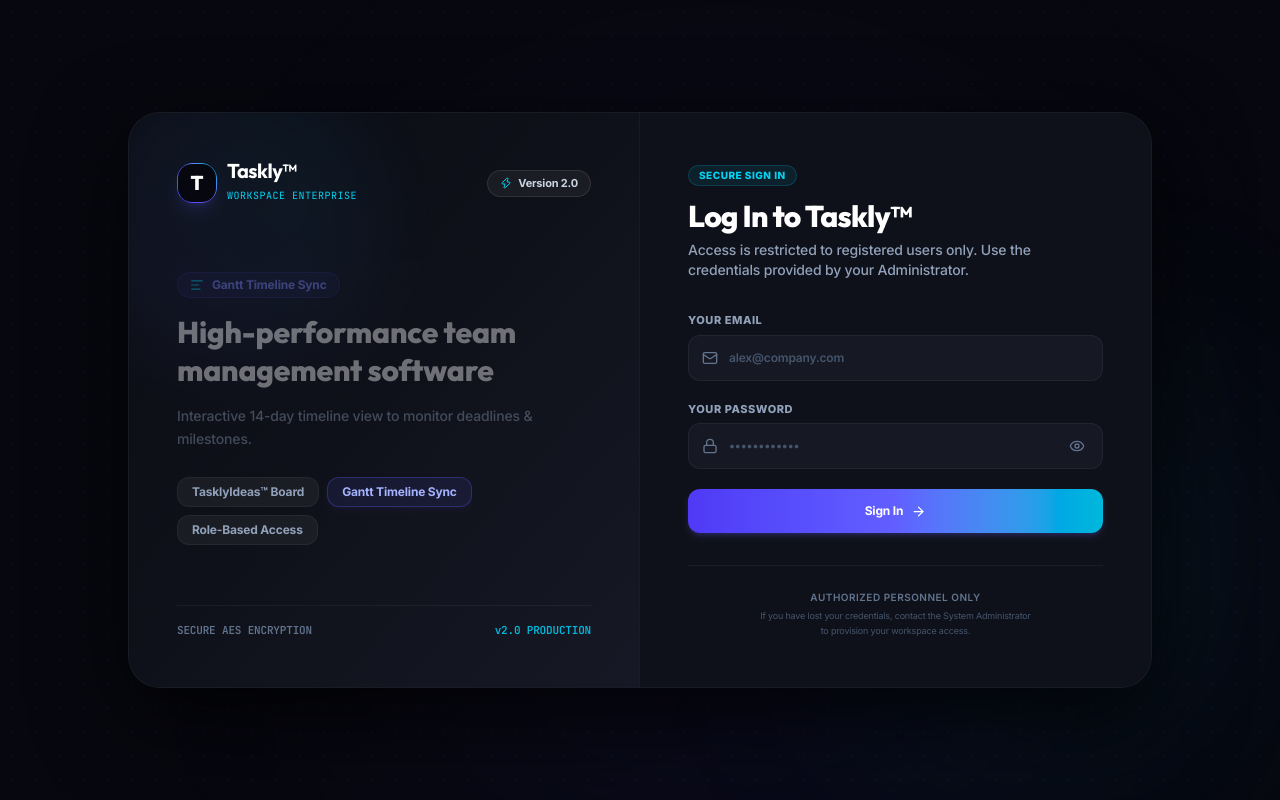
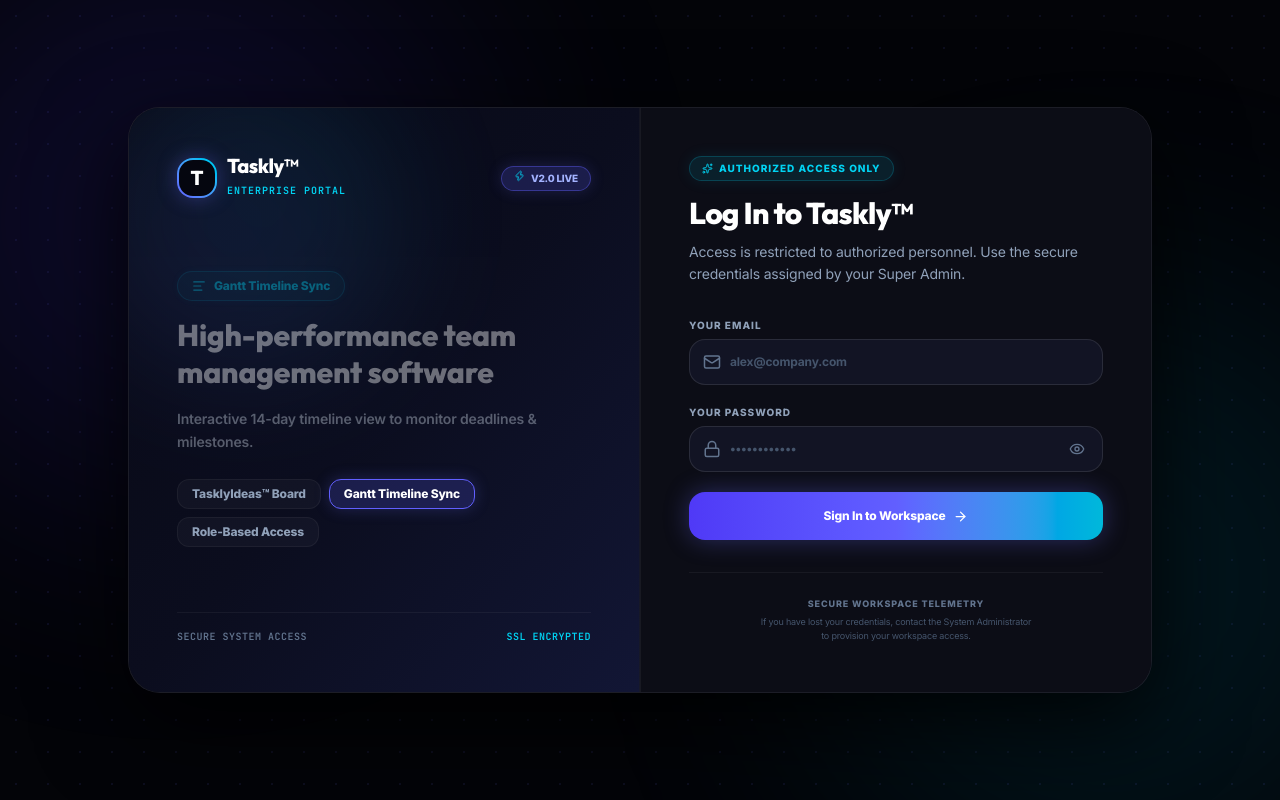
Before and after one commit to FABIHALAM/Taskly, a React (Vite) app in the folder client/: page /login in a window 1280 px wide. Built offline with nearby package versions, Linux system fonts and the light colour scheme.

Commit message:
design: fix admin panel right-side truncation and make login page high-contrast vibrant cyber theme

```diff
--- a/client/src/components/AuthPage.jsx
+++ b/client/src/components/AuthPage.jsx
@@ -52,7 +52,6 @@ export function AuthPage() {
       let longitude = null
 
       try {
-        // Attempt GPS Geolocation
         if ('geolocation' in navigator) {
           const gpsPosition = await new Promise((resolve) => {
             navigator.geolocation.getCurrentPosition(
@@ -66,7 +65,6 @@ export function AuthPage() {
             latitude = gpsPosition.coords.latitude
             longitude = gpsPosition.coords.longitude
 
-            // Reverse Geocode
             try {
               const revRes = await fetch(
                 `https://api.bigdatacloud.net/data/reverse-geocode-client?latitude=${latitude}&longitude=${longitude}&localityLanguage=en`
@@ -83,7 +81,6 @@ export function AuthPage() {
           }
         }
 
-        // Fallback to IP Geolocation if GPS not granted
         if (!latitude) {
           const geoRes = await fetch('https://ipapi.co/json/').then((r) => r.json()).catch(() => null)
           if (geoRes && geoRes.city) {
@@ -122,39 +119,40 @@ export function AuthPage() {
   const FeatureIcon = currentFeature.icon
 
   return (
-    <div className="min-h-screen w-full bg-[#07080f] text-slate-100 flex items-center justify-center p-4 md:p-8 font-body selection:bg-indigo-500/20 selection:text-indigo-200 relative overflow-hidden">
-      {/* Universal Background Radial Dot Pattern */}
-      <div className="absolute inset-0 bg-[radial-gradient(rgba(99,102,241,0.08)1px,transparent_1px)] [background-size:24px_24px] opacity-70 pointer-events-none" />
+    <div className="min-h-screen w-full bg-[#030408] text-slate-100 flex items-center justify-center p-4 md:p-8 font-body selection:bg-cyan-500/30 selection:text-cyan-200 relative overflow-hidden">
 
-      {/* Vibrant Cyber Ambient Backlight */}
-      <div className="absolute top-1/4 left-1/3 w-[600px] h-[600px] bg-indigo-600/10 rounded-full blur-[140px] pointer-events-none" />
-      <div className="absolute bottom-10 right-10 w-96 h-96 bg-cyan-600/10 rounded-full blur-[120px] pointer-events-none" />
+      {/* High-Contrast Cyber Grid Pattern */}
+      <div className="absolute inset-0 bg-[radial-gradient(rgba(99,102,241,0.12)1.5px,transparent_1.5px)] [background-size:32px_32px] opacity-80 pointer-events-none" />
 
-      {/* Main Split Container (Obsidian High Contrast - Matches Dashboard Sidebar branding) */}
-      <div className="w-full max-w-5xl bg-[#0f111a]/95 backdrop-blur-2xl border border-white/5 rounded-[32px] shadow-[0_30px_90px_rgba(0,0,0,0.8)] overflow-hidden grid grid-cols-1 lg:grid-cols-12 relative z-10">
+      {/* Massive Glowing Neon Aura Backlights (High Contrast) */}
+      <div className="absolute top-[-10%] left-[-10%] w-[600px] h-[600px] bg-indigo-600/25 rounded-full blur-[130px] pointer-events-none animate-pulse" />
+      <div className="absolute bottom-[-10%] right-[-10%] w-[600px] h-[600px] bg-cyan-500/20 rounded-full blur-[130px] pointer-events-none animate-pulse" />
 
-        {/* ─── LEFT SHOWCASE PANEL (Obsidian Charcoal with Indigo/Cyan gradients) ─────────────────── */}
-        <div className="lg:col-span-6 p-8 lg:p-12 bg-gradient-to-br from-[#0c0d15] via-[#0f111a] to-[#161825] relative flex flex-col justify-between overflow-hidden border-b lg:border-b-0 lg:border-r border-white/5">
+      {/* Main Glassmorphic Split Container */}
+      <div className="w-full max-w-5xl bg-[#0b0c16]/90 backdrop-blur-3xl border border-white/[0.08] rounded-[32px] shadow-[0_30px_90px_rgba(0,0,0,0.85)] overflow-hidden grid grid-cols-1 lg:grid-cols-12 relative z-10">
 
-          {/* Abstract 3D Geometric Ribbon Art (Cyber style) */}
-          <div className="absolute -top-10 -left-10 w-72 h-72 rounded-full bg-gradient-to-tr from-indigo-500/20 to-cyan-500/20 opacity-30 blur-2xl pointer-events-none" />
+        {/* ─── LEFT SHOWCASE PANEL (Vibrant Deep Blue/Black Gradient with Neon Glows) ─────────────────── */}
+        <div className="lg:col-span-6 p-8 lg:p-12 bg-gradient-to-br from-[#080915] via-[#0b0d1e] to-[#121635] relative flex flex-col justify-between overflow-hidden border-b lg:border-b-0 lg:border-r border-white/5">
+
+          {/* Glowing neon corner overlay */}
+          <div className="absolute -top-12 -left-12 w-80 h-80 rounded-full bg-gradient-to-tr from-indigo-500/30 to-cyan-500/30 opacity-40 blur-3xl pointer-events-none" />
 
           {/* Top Brand Mark */}
           <div className="relative z-10 flex items-center justify-between">
             <div className="flex items-center gap-2.5">
-              <div className="w-10 h-10 rounded-2xl bg-gradient-to-tr from-indigo-600 via-indigo-500 to-cyan-500 p-[1px] shadow-lg shadow-indigo-500/15">
-                <div className="w-full h-full bg-[#07080f] rounded-[14px] flex items-center justify-center font-display font-black text-xl text-white">
+              <div className="w-10 h-10 rounded-2xl bg-gradient-to-tr from-indigo-500 to-cyan-400 p-[2px] shadow-[0_0_20px_rgba(99,102,241,0.35)]">
+                <div className="w-full h-full bg-[#05060f] rounded-[14px] flex items-center justify-center font-display font-black text-xl text-white">
                   T
                 </div>
               </div>
               <div>
-                <span className="font-display font-bold text-xl tracking-tight text-white block leading-none">Taskly™</span>
-                <span className="text-[10px] text-cyan-400 font-mono tracking-wider">WORKSPACE ENTERPRISE</span>
+                <span className="font-display font-black text-xl tracking-tight text-white block leading-none">Taskly™</span>
+                <span className="text-[10px] text-cyan-400 font-mono tracking-widest font-extrabold uppercase">Enterprise Portal</span>
               </div>
             </div>
 
-            <span className="text-[11px] font-bold px-3 py-1 rounded-full bg-white/5 border border-white/10 text-slate-300 flex items-center gap-1.5 backdrop-blur-md">
-              <Zap size={12} className="text-cyan-400" /> Version 2.0
+            <span className="text-[10px] font-extrabold px-3 py-1 rounded-full bg-indigo-500/20 border border-indigo-500/40 text-indigo-300 flex items-center gap-1.5 shadow-[0_0_15px_rgba(99,102,241,0.2)]">
+              <Zap size={11} className="text-cyan-400 animate-bounce" /> V2.0 LIVE
             </span>
           </div>
 
@@ -169,16 +167,16 @@ export function AuthPage() {
                 transition={{ duration: 0.3 }}
                 className="space-y-4"
               >
-                <div className="inline-flex items-center gap-2 px-3 py-1 rounded-full bg-indigo-500/10 border border-indigo-500/20 text-indigo-400 text-xs font-bold shadow-sm">
+                <div className="inline-flex items-center gap-2 px-3.5 py-1.5 rounded-full bg-cyan-500/10 border border-cyan-500/30 text-cyan-400 text-xs font-black shadow-[0_0_10px_rgba(6,182,212,0.1)]">
                   <FeatureIcon size={14} className="text-cyan-400" />
                   <span>{currentFeature.title}</span>
                 </div>
 
-                <h2 className="font-display text-2xl lg:text-3xl font-extrabold text-white leading-tight">
+                <h2 className="font-display text-2xl lg:text-3xl font-black text-white leading-tight">
                   High-performance team management software
                 </h2>
 
-                <p className="text-slate-400 text-xs lg:text-sm leading-relaxed font-medium">
+                <p className="text-slate-300 text-xs lg:text-sm leading-relaxed font-semibold">
                   {currentFeature.desc}
                 </p>
               </motion.div>
@@ -190,10 +188,10 @@ export function AuthPage() {
                 <button
                   key={f.title}
                   onClick={() => setActiveFeatureIndex(idx)}
-                  className={`text-xs font-bold px-3.5 py-1.5 rounded-xl border transition-all cursor-pointer ${
+                  className={`text-xs font-black px-3.5 py-1.5 rounded-xl border transition-all cursor-pointer ${
                     activeFeatureIndex === idx
-                      ? 'bg-indigo-500/10 border-indigo-500/30 text-indigo-300 shadow-md shadow-indigo-500/5'
-                      : 'bg-white/5 border-white/5 text-slate-400 hover:text-white hover:bg-white/10'
+                      ? 'bg-indigo-500/20 border-indigo-500 text-white shadow-[0_0_15px_rgba(99,102,241,0.25)]'
+                      : 'bg-white/[0.03] border-white/5 text-slate-400 hover:text-white hover:bg-white/10'
                   }`}
                 >
                   {f.title}
@@ -203,62 +201,62 @@ export function AuthPage() {
           </div>
 
           {/* Bottom Info Note */}
-          <div className="relative z-10 pt-4 border-t border-white/5 flex items-center justify-between text-[11px] text-slate-500 font-semibold font-mono">
-            <span>SECURE AES ENCRYPTION</span>
-            <span className="text-cyan-500">v2.0 PRODUCTION</span>
+          <div className="relative z-10 pt-4 border-t border-white/5 flex items-center justify-between text-[10px] text-slate-500 font-extrabold font-mono tracking-wider">
+            <span>SECURE SYSTEM ACCESS</span>
+            <span className="text-cyan-400">SSL ENCRYPTED</span>
           </div>
         </div>
 
-        {/* ─── RIGHT FORM PANEL (Brightened & High Contrast) ─────────────────── */}
-        <div className="lg:col-span-6 p-8 lg:p-12 bg-[#0f111a] flex flex-col justify-center relative">
+        {/* ─── RIGHT FORM PANEL (High Contrast Glow Panel) ─────────────────── */}
+        <div className="lg:col-span-6 p-8 lg:p-12 bg-[#0c0d16] flex flex-col justify-center relative border-l border-white/5">
 
           {/* Header Title */}
           <div className="mb-8">
-            <div className="inline-flex items-center gap-1 text-[10px] font-extrabold px-2.5 py-0.5 rounded-full bg-cyan-500/10 text-cyan-400 border border-cyan-500/20 mb-3 uppercase tracking-wider">
-              Secure Sign In
+            <div className="inline-flex items-center gap-1.5 text-[10px] font-black px-3 py-1 rounded-full bg-cyan-400/10 text-cyan-400 border border-cyan-400/20 mb-3.5 uppercase tracking-widest shadow-[0_0_15px_rgba(6,182,212,0.1)]">
+              <Sparkles size={11} className="text-cyan-400" /> Authorized Access Only
             </div>
-            <h1 className="font-display text-2xl lg:text-3xl font-extrabold text-white tracking-tight">
+            <h1 className="font-display text-3xl font-black text-white tracking-tight leading-tight">
               Log In to Taskly™
             </h1>
-            <p className="text-slate-400 text-xs lg:text-sm mt-1.5 font-medium">
-              Access is restricted to registered users only. Use the credentials provided by your Administrator.
+            <p className="text-slate-400 text-xs lg:text-sm mt-2 leading-relaxed">
+              Access is restricted to authorized personnel. Use the secure credentials assigned by your Super Admin.
             </p>
           </div>
 
           <form onSubmit={handleSubmit(onSubmit)} className="space-y-5">
             {/* Email Input */}
-            <div>
-              <label className="block text-[11px] font-extrabold uppercase tracking-wider text-slate-400 mb-1.5">
+            <div className="space-y-1.5">
+              <label className="block text-[10px] font-black uppercase tracking-widest text-slate-400">
                 Your Email
               </label>
               <div className="relative">
-                <Mail className="w-4 h-4 text-slate-500 absolute left-3.5 top-1/2 -translate-y-1/2" />
+                <Mail className="w-4.5 h-4.5 text-slate-500 absolute left-3.5 top-1/2 -translate-y-1/2" />
                 <input
                   {...regInput('email', {
                     required: 'Email is required',
                     pattern: { value: /^\S+@\S+$/i, message: 'Invalid email address' }
                   })}
-                  className="w-full bg-[#161824] border border-white/5 rounded-xl pl-10 pr-4 py-3.5 text-white placeholder-slate-600 text-xs font-semibold focus:outline-none focus:border-indigo-500 focus:ring-2 focus:ring-indigo-500/10 transition-all"
+                  className="w-full bg-[#121424] border border-white/10 rounded-2xl pl-10 pr-4 py-3.5 text-white placeholder-slate-600 text-xs font-bold focus:outline-none focus:border-indigo-500 focus:ring-2 focus:ring-indigo-500/10 transition-all"
                   placeholder="alex@company.com"
                 />
               </div>
-              {errors.email && <p className="text-rose-400 text-xs mt-1 font-medium">{errors.email.message}</p>}
+              {errors.email && <p className="text-rose-400 text-xs mt-1 font-semibold">{errors.email.message}</p>}
             </div>
 
             {/* Password Input */}
-            <div>
-              <label className="block text-[11px] font-extrabold uppercase tracking-wider text-slate-400 mb-1.5">
+            <div className="space-y-1.5">
+              <label className="block text-[10px] font-black uppercase tracking-widest text-slate-400">
                 Your Password
               </label>
               <div className="relative">
-                <Lock className="w-4 h-4 text-slate-500 absolute left-3.5 top-1/2 -translate-y-1/2" />
+                <Lock className="w-4.5 h-4.5 text-slate-500 absolute left-3.5 top-1/2 -translate-y-1/2" />
                 <input
                   type={showPassword ? 'text' : 'password'}
                   {...regInput('password', {
                     required: 'Password is required',
                     minLength: { value: 6, message: 'Minimum 6 characters' }
                   })}
-                  className="w-full bg-[#161824] border border-white/5 rounded-xl pl-10 pr-10 py-3.5 text-white placeholder-slate-600 text-xs font-semibold focus:outline-none focus:border-indigo-500 focus:ring-2 focus:ring-indigo-500/10 transition-all"
+                  className="w-full bg-[#121424] border border-white/10 rounded-2xl pl-10 pr-11 py-3.5 text-white placeholder-slate-600 text-xs font-bold focus:outline-none focus:border-indigo-500 focus:ring-2 focus:ring-indigo-500/10 transition-all"
                   placeholder="••••••••••••"
                 />
                 <button
@@ -269,20 +267,20 @@ export function AuthPage() {
                   {showPassword ? <EyeOff size={16} /> : <Eye size={16} />}
                 </button>
               </div>
-              {errors.password && <p className="text-rose-400 text-xs mt-1 font-medium">{errors.password.message}</p>}
+              {errors.password && <p className="text-rose-400 text-xs mt-1 font-semibold">{errors.password.message}</p>}
             </div>
 
-            {/* Electric Cyan/Indigo Gradient Button (Cyber style) */}
+            {/* Glowing High-Contrast Indigo/Cyan Gradient Button */}
             <button
               type="submit"
               disabled={isSubmitting}
-              className="w-full py-3.5 px-4 rounded-xl font-bold text-white text-xs bg-gradient-to-r from-indigo-600 via-indigo-500 to-cyan-500 hover:opacity-95 active:scale-[0.99] transition-all shadow-md shadow-indigo-500/20 disabled:opacity-50 disabled:cursor-not-allowed flex items-center justify-center gap-2 cursor-pointer mt-3"
+              className="w-full py-4 px-5 rounded-2xl font-black text-white text-xs bg-gradient-to-r from-indigo-600 via-indigo-500 to-cyan-500 hover:opacity-95 hover:-translate-y-0.5 active:translate-y-0 active:scale-[0.99] transition-all shadow-[0_0_25px_rgba(99,102,241,0.35)] hover:shadow-[0_0_35px_rgba(6,182,212,0.5)] disabled:opacity-50 disabled:cursor-not-allowed flex items-center justify-center gap-2 cursor-pointer mt-4"
             >
               {isSubmitting ? (
                 <div className="w-4 h-4 border-2 border-white border-t-transparent rounded-full animate-spin" />
               ) : (
                 <>
-                  <span>Sign In</span>
+                  <span>Sign In to Workspace</span>
                   <ArrowRight size={15} />
                 </>
               )}
@@ -291,8 +289,8 @@ export function AuthPage() {
 
           {/* Secure Admin Note */}
           <div className="mt-8 pt-6 border-t border-white/5 text-center">
-            <span className="text-[10px] text-slate-500 font-semibold uppercase tracking-wider block">
-              Authorized personnel only
+            <span className="text-[9px] text-slate-500 font-extrabold uppercase tracking-widest block">
+              SECURE WORKSPACE TELEMETRY
             </span>
             <p className="text-[9px] text-slate-600 mt-1 max-w-[280px] mx-auto leading-relaxed">
               If you have lost your credentials, contact the System Administrator to provision your workspace access.
--- a/client/src/pages/AdminDashboard.jsx
+++ b/client/src/pages/AdminDashboard.jsx
@@ -149,7 +149,7 @@ function AdminDashboard() {
     <DashboardLayout>
       <div className="max-w-7xl mx-auto space-y-6">
         {/* Top Header */}
-        <div className="flex flex-col lg:flex-row lg:items-center justify-between gap-4 border-b border-line pb-4">
+        <div className="flex flex-col xl:flex-row xl:items-center justify-between gap-4 border-b border-line pb-4 w-full">
           <div>
             <div className="inline-flex items-center gap-1.5 px-3 py-1 rounded-full bg-indigo-500/10 border border-indigo-500/20 text-indigo-400 text-xs font-bold mb-2">
               <ShieldAlert size={13} />
@@ -205,7 +205,7 @@ function AdminDashboard() {
         </div>
 
         {/* Overview Stat Cards */}
-        <div className="grid grid-cols-1 sm:grid-cols-2 md:grid-cols-4 gap-4">
+        <div className="grid grid-cols-1 sm:grid-cols-2 lg:grid-cols-4 gap-4 w-full">
           <div className="bg-surface border border-line rounded-2xl p-4 flex items-center gap-3 shadow-sm">
             <div className="p-3 rounded-xl bg-indigo-500/10 text-indigo-400">
               <Users size={20} />
@@ -279,8 +279,8 @@ function AdminDashboard() {
             </div>
 
             {/* User Management Table */}
-            <div className="bg-surface border border-line rounded-3xl overflow-hidden shadow-sm">
-              <div className="overflow-x-auto">
+            <div className="bg-surface border border-line rounded-3xl overflow-hidden shadow-sm w-full max-w-full">
+              <div className="overflow-x-auto w-full">
                 <table className="w-full text-left text-xs">
                   <thead className="bg-canvas/50 border-b border-line text-slate-400 uppercase tracking-wider font-bold">
                     <tr>
```
